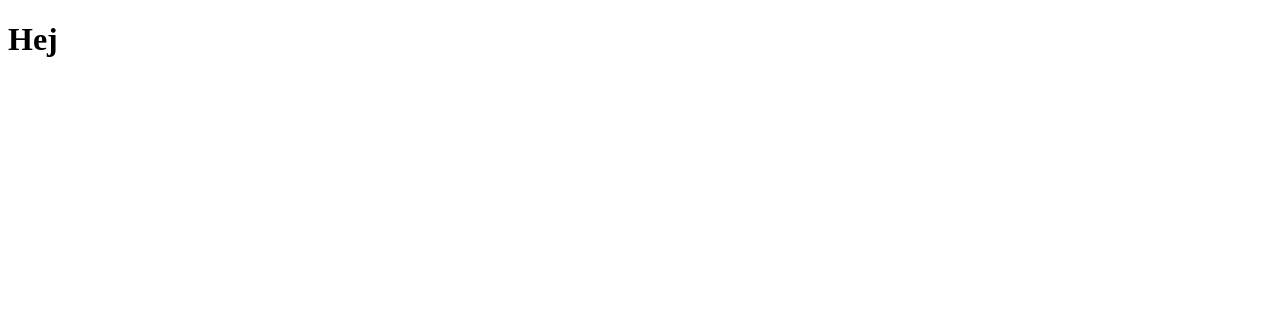
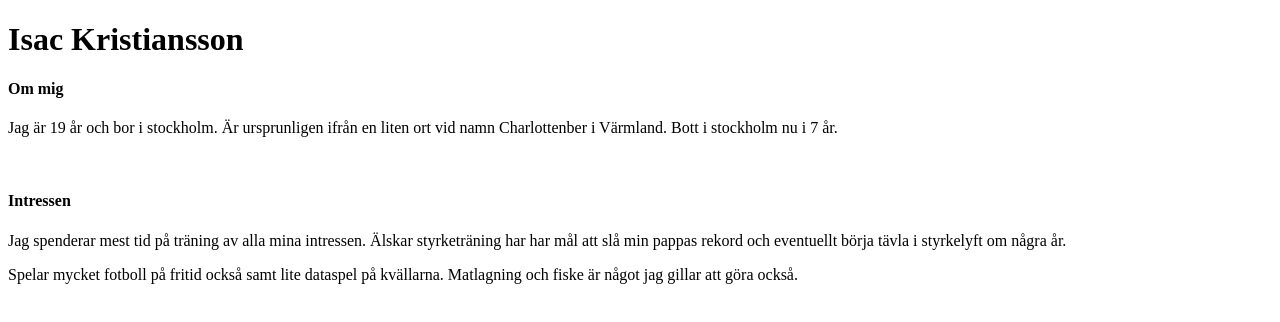
Before and after one commit to Isacchr/Introduction, a plain HTML site: page index.html in a window 1280 px wide. Drawn offline with Linux system fonts and the light colour scheme.

Commit message:
Info samt intressen tillagd

```diff
--- a/index.html
+++ b/index.html
@@ -4,11 +4,21 @@
     <meta charset="UTF-8">
     <meta http-equiv="X-UA-Compatible" content="IE=edge">
     <meta name="viewport" content="width=device-width, initial-scale=1.0">
+    <link rel="stylesheet" href="style.css">
     <title>Document</title>
 </head>
 <body>
 
-    <H1>Hej</H1>
+    <H1>Isac Kristiansson</H1>
+
+    <h4>Om mig</h4>
+    <p>Jag är 19 år och bor i stockholm. Är ursprunligen ifrån en liten ort vid namn Charlottenber i Värmland.
+        Bott i stockholm nu i 7 år.
+    </p>
+    <br/>
+    <h4>Intressen</h4>
+    <p>Jag spenderar mest tid på träning av alla mina intressen. Älskar styrketräning har har mål att slå min pappas rekord och eventuellt börja tävla i styrkelyft om några år.</p>
+    <p>Spelar mycket fotboll på fritid också samt lite dataspel på kvällarna. Matlagning och fiske är något jag gillar att göra också.</p>
 
 </body>
 </html>
```
Also changed, not shown: style.css (added).
